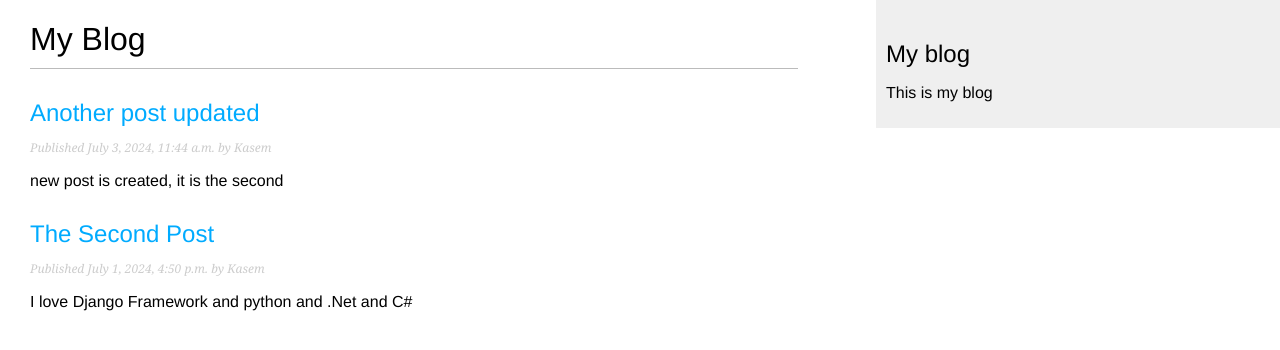
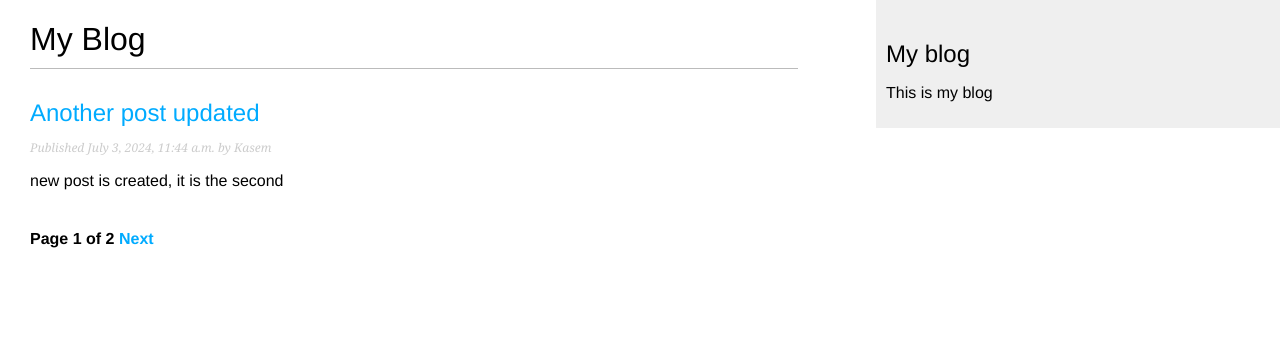
Before and after one commit to Kasem414/Django-Course, a Django app: page /blog/ in a window 1280 px wide. Shown: the top 350 px of the page. Run offline with Django 5.2, Linux system fonts and the light colour scheme; data comes from the database, SQL or seed files in the repository.

Commit message:
Adding Pagination to templates

```diff
--- a/mysite/blog/templates/blog/post/list.html
+++ b/mysite/blog/templates/blog/post/list.html
@@ -12,4 +12,5 @@
     <p class="date">Published {{ post.publish }} by {{ post.author }}</p>
     {{ post.body|truncatewords:30|linebreaks }}
   {% endfor %}
+  {% include 'pagination.html' with page=posts %}
 {% endblock %}
--- /dev/null
+++ b/mysite/blog/templates/pagination.html
@@ -0,0 +1,11 @@
+<div class="pagination">
+  <span class="step-links">
+    {% if page.has_previous %}
+      <a href="?page={{ page.previous_page_number }}">Previous</a>
+    {% endif %}
+    <span class="current">Page {{ page.number }} of {{ page.paginator.num_pages }}</span>
+    {% if page.has_next %}
+      <a href="?page={{ page.next_page_number }}">Next</a>
+    {% endif %}
+  </span>
+</div>
--- a/mysite/blog/views.py
+++ b/mysite/blog/views.py
@@ -1,9 +1,18 @@
 from django.shortcuts import render, get_object_or_404
 from blog.models import Post
 from django.http import Http404
+from django.core.paginator import Paginator, EmptyPage, PageNotAnInteger
 
 def post_list(request):
-    posts = Post.objects.all()
+    post_list = Post.objects.all()
+    paginator = Paginator(post_list,1)
+    page_number = request.GET.get('page',1)
+    try:
+        posts = paginator.page(page_number)
+    except EmptyPage:
+        posts = paginator.page(paginator.num_pages)
+    except PageNotAnInteger:
+        posts = paginator.page(1)
     return render(request,'blog/post/list.html',{'posts':posts})
 
 def post_detail(request,id):
```
Also changed, not shown: mysite/blog/templates/blog/pagination.html (added, +11 -0 lines).
